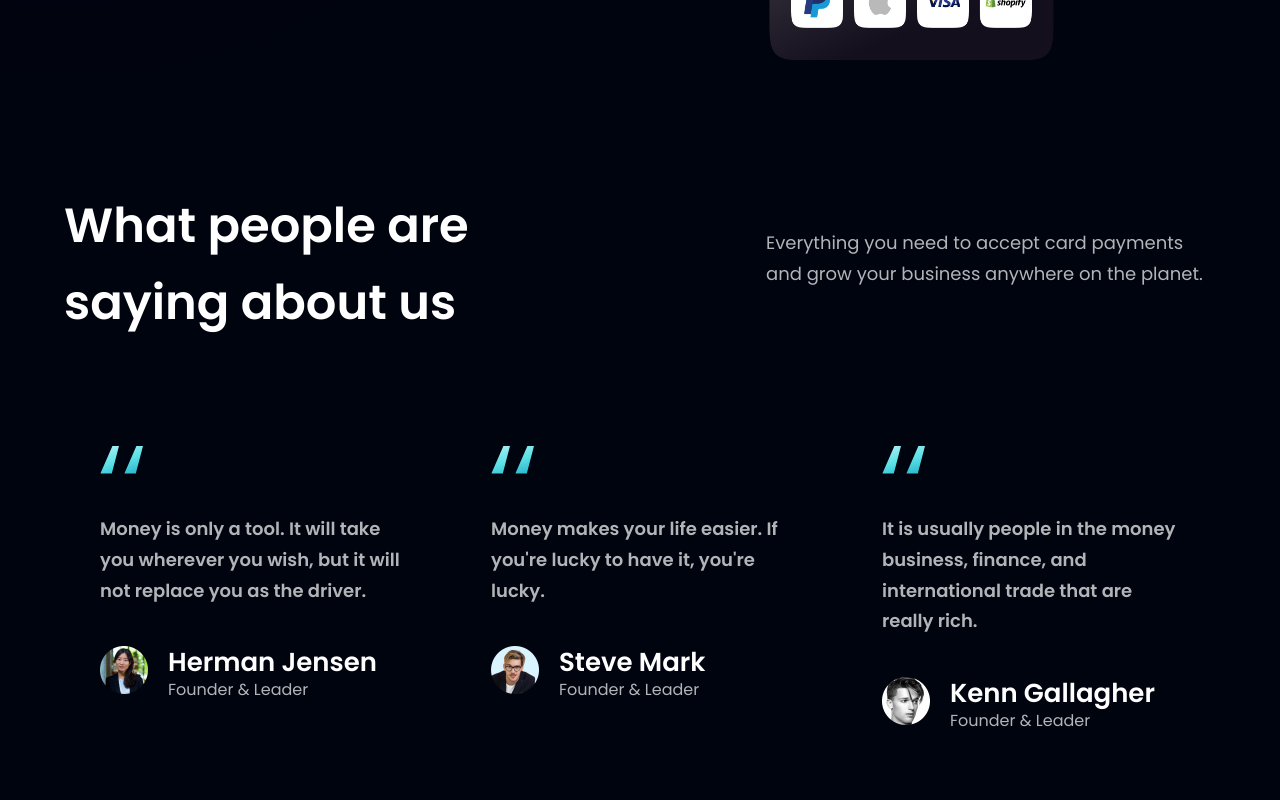
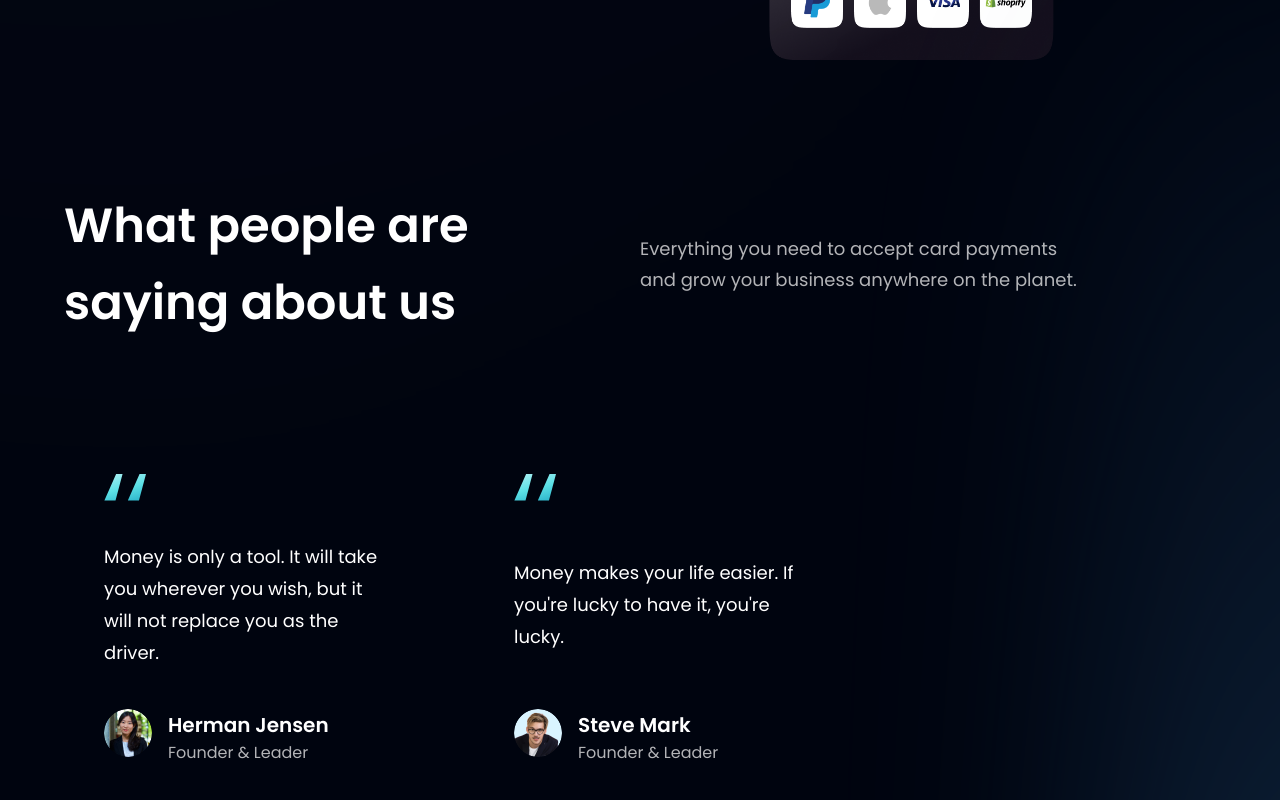
Before and after one commit to Arashjp8/bank-modern-app, a React (Vite) app: page / in a window 1280 px wide. Shown: the part 2680-3480 px from the top of the page. Built offline with nearby package versions, Linux system fonts and the light colour scheme; the HTML template or start-up script is replaced by a standard one.

Commit message:
testimonials updated

```diff
--- a/src/components/Billing.tsx
+++ b/src/components/Billing.tsx
@@ -10,8 +10,8 @@ const Billing = () => {
           alt="billing"
           className="w-[100%] h-[100%] relative z-[5]"
         />
-        <div className="absolute z-[3] -left-1/2 top-0 w-[100%] h-[100%] rounded-full white__gradient opacity-10" />
-        <div className="absolute z-[0] -left-1/2 bottom-0 w-[100%] h-[100%] rounded-full pink__gradient opacity-10" />
+        <div className="absolute z-[3] -left-1/2 top-0 w-[120%] h-[180%] rounded-full white__gradient opacity-10" />
+        <div className="absolute z-[0] -left-1/2 bottom-0 w-[120%] h-[180%] rounded-full pink__gradient opacity-10" />
       </div>
 
       <div className={`${layout.sectionInfo}`}>
--- a/src/components/Clients.tsx
+++ b/src/components/Clients.tsx
@@ -8,9 +8,9 @@ const Clients = () => {
           key={client.id}
           className={`w-[192px] h-[60px] ${
             client.id === "client-2" || client.id === "client-4"
-              ? "mt-4"
-              : "mt-0"
-          }`}
+              ? "md:mt-4"
+              : "md:mt-0"
+          } mt-10`}
         >
           <img src={client.logo} alt="logo" />
         </div>
--- a/src/components/FeedbackCard.tsx
+++ b/src/components/FeedbackCard.tsx
@@ -1,5 +1,4 @@
 import { quotes } from "../assets";
-import styles from "../style";
 
 interface Props {
   fb: { id: string; content: string; name: string; title: string; img: string };
@@ -7,36 +6,28 @@ interface Props {
 
 const FeedbackCard = ({ fb }: Props) => {
   return (
-    <div
-      className={`w-[370px] h-[395px] flex flex-col flex-wrap items-start feature-card rounded-xl`}
-    >
-      <div className={`${styles.paddingY} pl-9`}>
-        <div>
+    <div className="flex justify-between flex-col px-10 py-12 rounded-[20px] max-w-[370px] md:mr-10 sm:mr-5 mr-0 my-5 feedback-card">
       <img
         src={quotes}
-            alt="quotes"
-            className="w-[43px] h-[28px] object-contain"
+        alt="double_quotes"
+        className="w-[42px] h-[27px] object-contain"
       />
-        </div>
-        <div>
-          <p
-            className={`${styles.paragraph} font-semibold max-w-[300px] mt-10`}
-          >
+      <p className="font-poppins font-normal text-[18px] leading-[32px] text-white my-10">
         {fb.content}
       </p>
-        </div>
-        <div className="mt-10 flex flex-row">
-          <img src={fb.img} alt="people01" className="w-[48px] h-[48px]" />
-          <span className="ml-5">
-            <h4
-              className={`font-poppins font-semibold  text-white xs:leading-[32px] leading-[20px] w-full sm:text-[26px] text-[20px]`}
-            >
+      <div className="flex flex-row">
+        <img
+          src={fb.img}
+          alt={fb.name}
+          className="w-[48px] h-[48px] rounded-full"
+        />
+        <div className="flex flex-col ml-4">
+          <h4 className="font-poppins font-semibold text-[20px] leading-[32px] text-white">
             {fb.name}
           </h4>
-            <p className="font-poppins font-normal text-dimWhite text-[16px]">
+          <p className="font-poppins font-normal text-[16px] leading-[24px] text-dimWhite">
             {fb.title}
           </p>
-          </span>
         </div>
       </div>
     </div>
--- a/src/components/Testimonials.tsx
+++ b/src/components/Testimonials.tsx
@@ -1,27 +1,32 @@
 import { feedback } from "../constants";
-import styles, { layout } from "../style";
+import styles from "../style";
 import FeedbackCard from "./FeedbackCard";
 
 const Testimonials = () => {
   return (
-    <section className={layout.section}>
-      <div className="flex flex-col flex-1">
-        <div className={`flex-1 flex-col md:flex-row ${styles.flexStart}`}>
+    <section
+      id="clients"
+      className={`${styles.paddingY} ${styles.flexCenter} flex-col relative`}
+    >
+      <div className="absolute z-[0] w-[60%] h-[150%] -right-[50%] rounded-full blue__gradient opacity-60" />
+
+      <div className="w-full flex justify-between items-center md:flex-row flex-col sm:mb-16 mb-6 relative z-[1]">
         <h2 className={styles.heading2}>
           What people are <br className="sm:block hidden" /> saying about us
         </h2>
-          <p className={`${styles.paragraph} max-w-[450px] mt-10`}>
+        <div className="w-full md:mt-0 mt-6">
+          <p className={`${styles.paragraph} text-left max-w-[450px]`}>
             Everything you need to accept card payments and grow your business
             anywhere on the planet.
           </p>
         </div>
+      </div>
       <div
-          className={`flex flex-col md:flex-row justify-between items-start mt-10`}
+        className={`flex flex-wrap sm:justify-start justify-center w-full feedback-container relative z-[1]`}
       >
         {feedback.map((fb) => (
           <FeedbackCard key={fb.id} fb={fb} />
         ))}
-        </div>
       </div>
     </section>
   );
```
Lines whose indentation alone changed are shown as unchanged.
